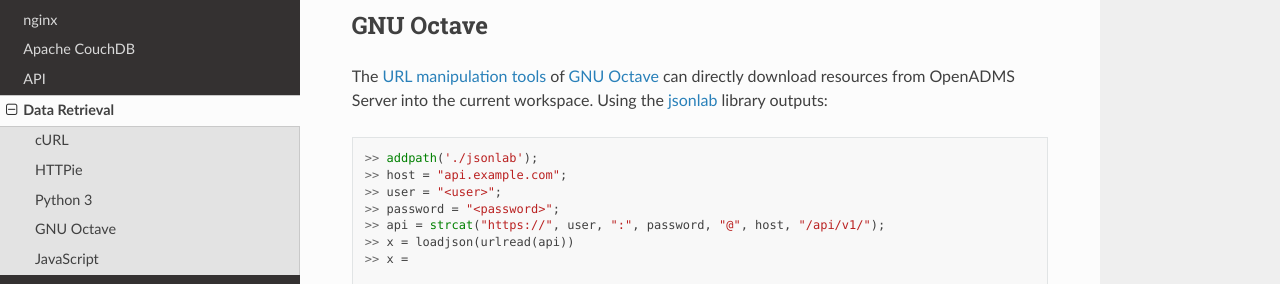
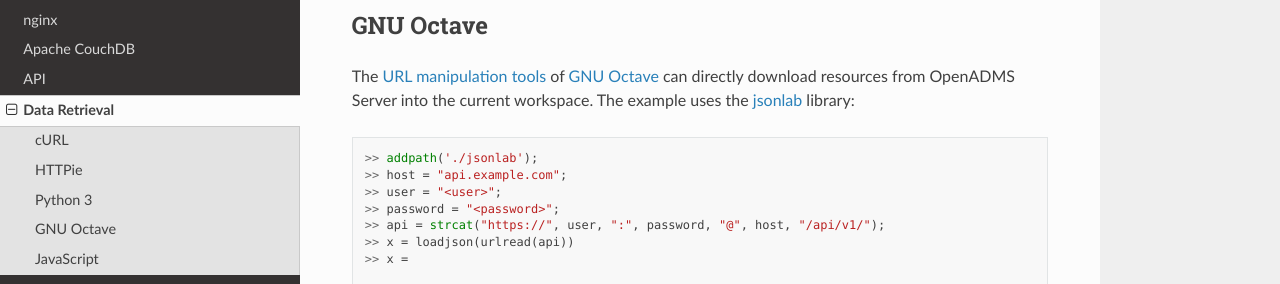
Before and after one commit to dabamos/openadms-server, a Sphinx documentation site: the page built from docs/source/data-retrieval.rst, in a window 1280 px wide and 900 px high, scrolled down 1366 px. Shown: the part 191-475 px from the top of the window. Built offline with Sphinx 7.4.7 and the Read the Docs theme 2.0.0, drawn with Linux system fonts in a browser that asks for light colours.

Commit message:
Updated documentation.

```diff
--- a/docs/source/data-retrieval.rst
+++ b/docs/source/data-retrieval.rst
@@ -83,8 +83,8 @@
 ----------
 
 The `URL manipulation tools`_ of `GNU Octave`_ can directly download resources
-from OpenADMS Server into the current workspace. Using the `jsonlab`_ library
-outputs:
+from OpenADMS Server into the current workspace. The example uses the `jsonlab`_
+library:
 
 .. code-block:: matlab
 
--- a/docs/source/nginx.rst
+++ b/docs/source/nginx.rst
@@ -54,7 +54,11 @@
 authorisation header with encoded user name and password. Store login
 credentials in ``/usr/local/etc/nginx/.htpasswd``. If you use a different path,
 change ``openadms-server/api.conf`` accordingly. You can use
-`security/py-htpasswd`_ to generate ``htpasswd`` files.
+`security/py-htpasswd`_ to generate a ``.htpasswd``, or simply run OpenSSL:
+
+::
+
+    $ printf "<username>:$(openssl passwd -crypt <password>)\n" >> .htpasswd
 
 .. _nginx: https://nginx.org/
 .. _OpenResty: https://openresty.org/
```
Also changed, not shown: README.md (+5 -1 lines).
